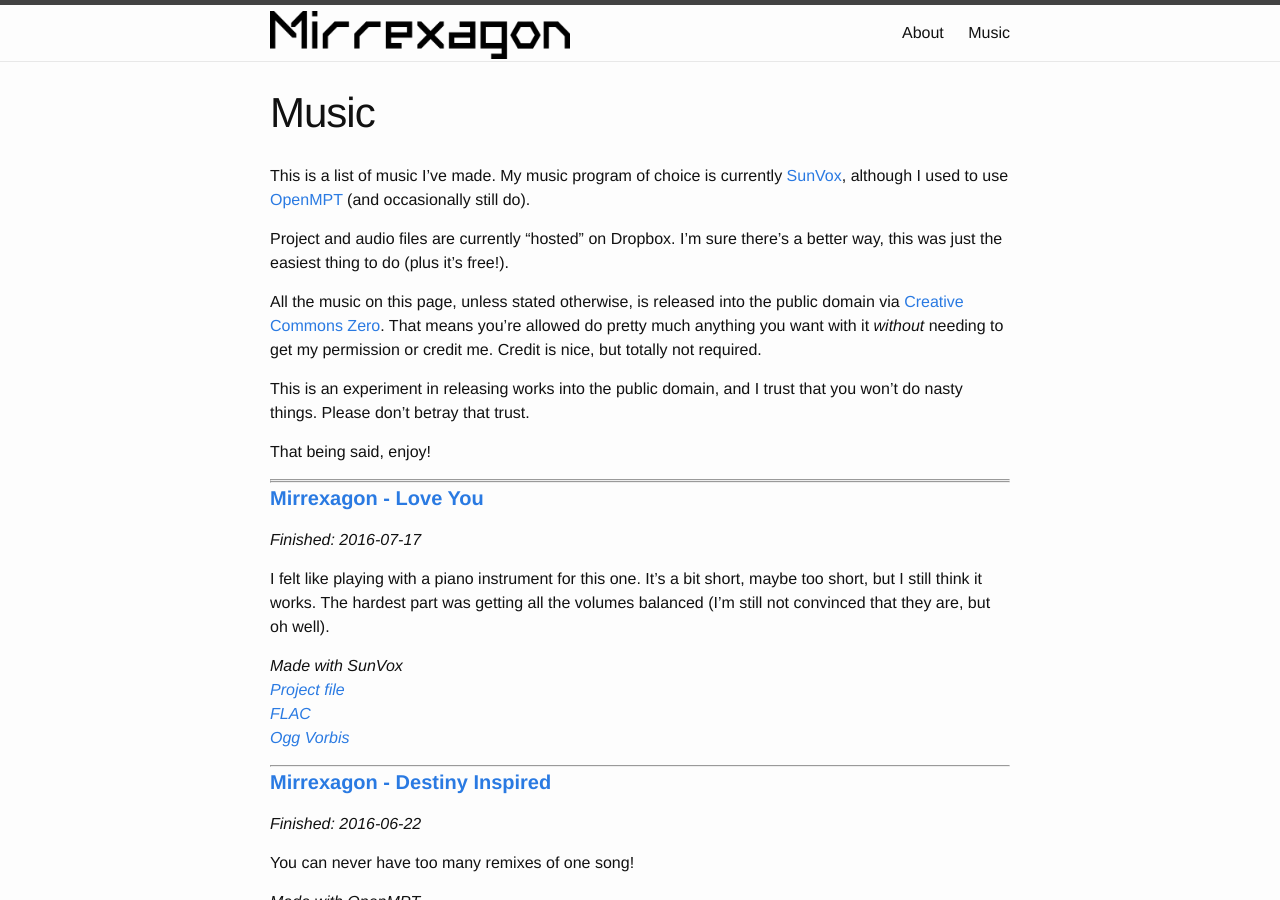
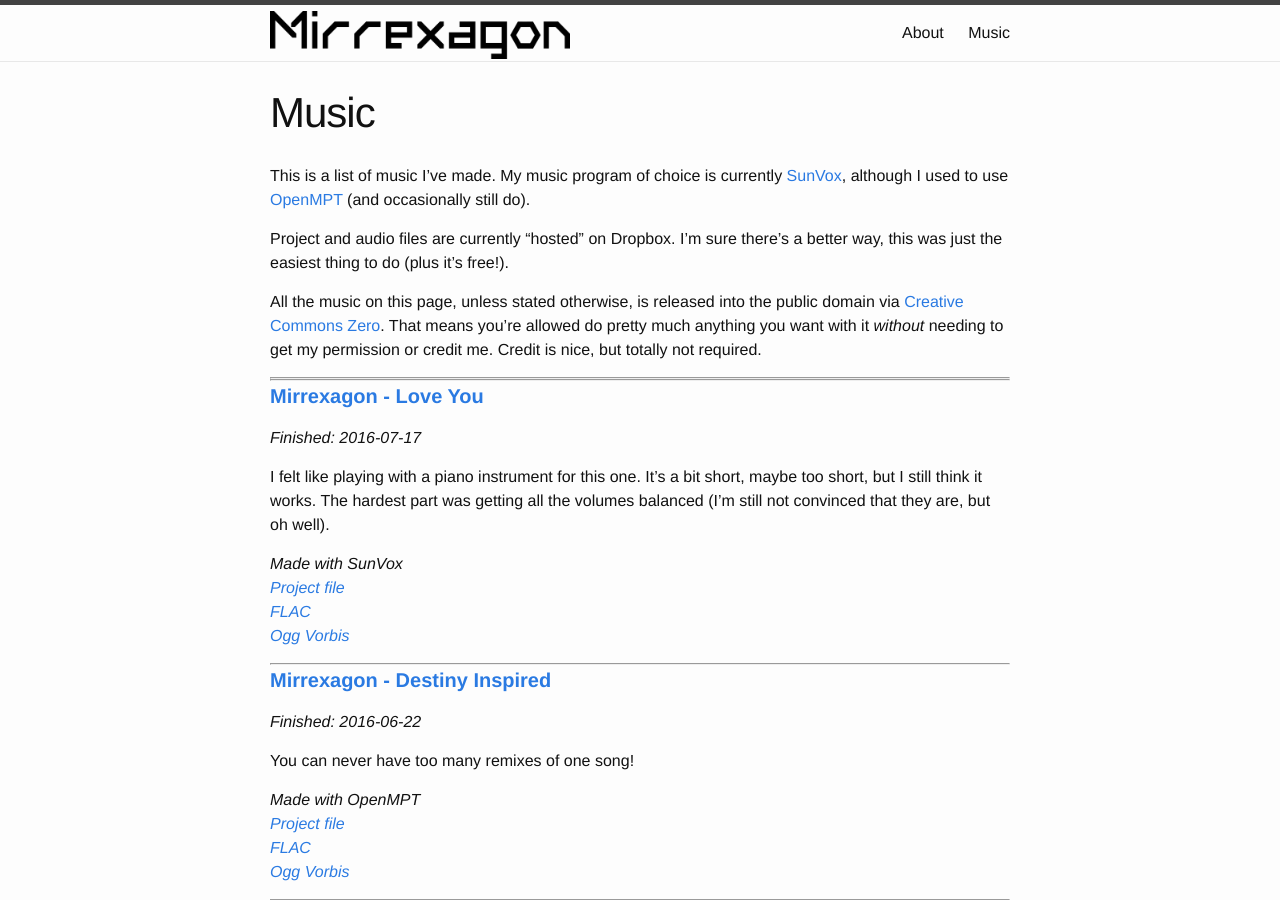
Before and after one commit to legospacy/legospacy.github.io, a Jekyll site: the page built from music.md, in a window 1280 px wide and 900 px high. Built offline with Jekyll 4.4.1, drawn with Linux system fonts in a browser that asks for light colours.

Commit message:
Remove "public domain experiment" message

```diff
--- a/music.md
+++ b/music.md
@@ -10,10 +10,6 @@ This is a list of music I've made. My music program of choice is currently [SunV
 Project and audio files are currently "hosted" on Dropbox. I'm sure there's a better way, this was just the easiest thing to do (plus it's free!).
 
 All the music on this page, unless stated otherwise, is released into the public domain via [Creative Commons Zero](https://creativecommons.org/publicdomain/zero/1.0/). That means you're allowed do pretty much anything you want with it *without* needing to get my permission or credit me. Credit is nice, but totally not required.
-
-This is an experiment in releasing works into the public domain, and I trust that you won't do nasty things. Please don't betray that trust.
-
-That being said, enjoy!
 
 ---
 {% for song in site.data.music %}
```
